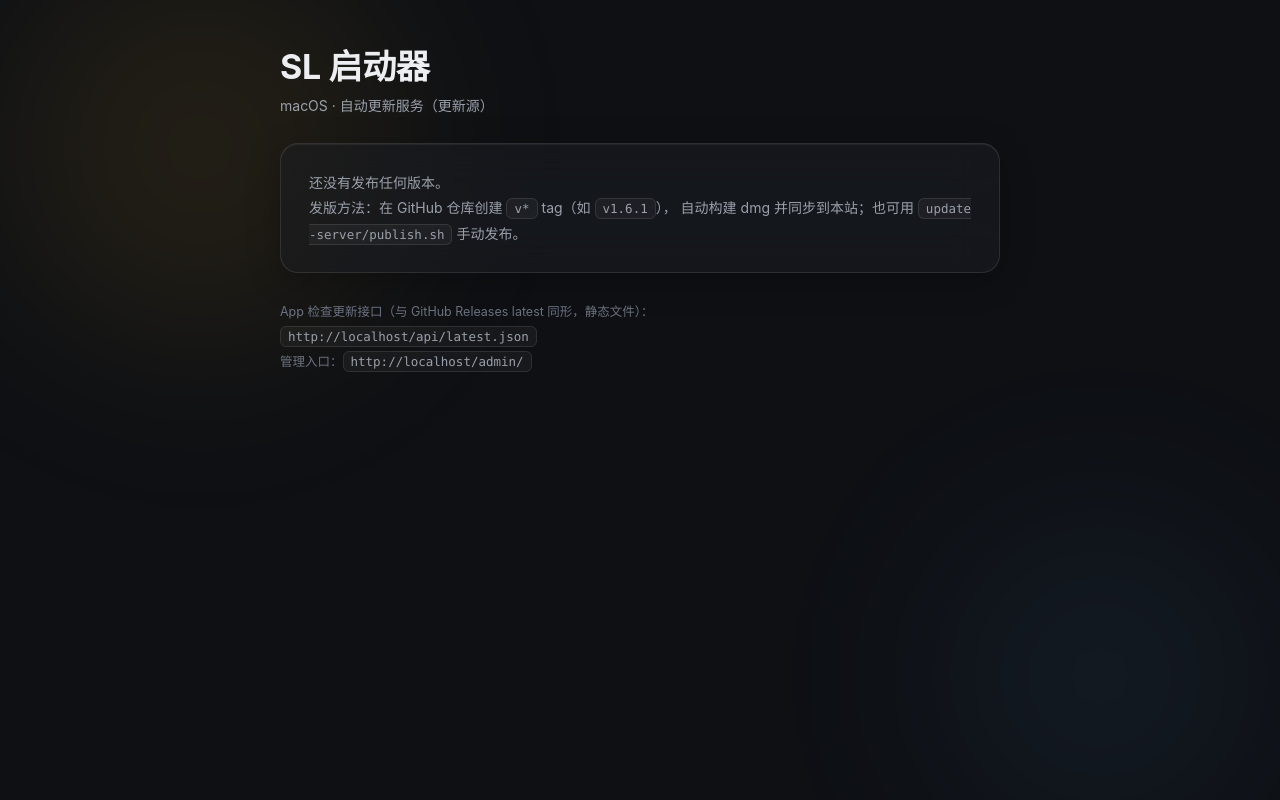
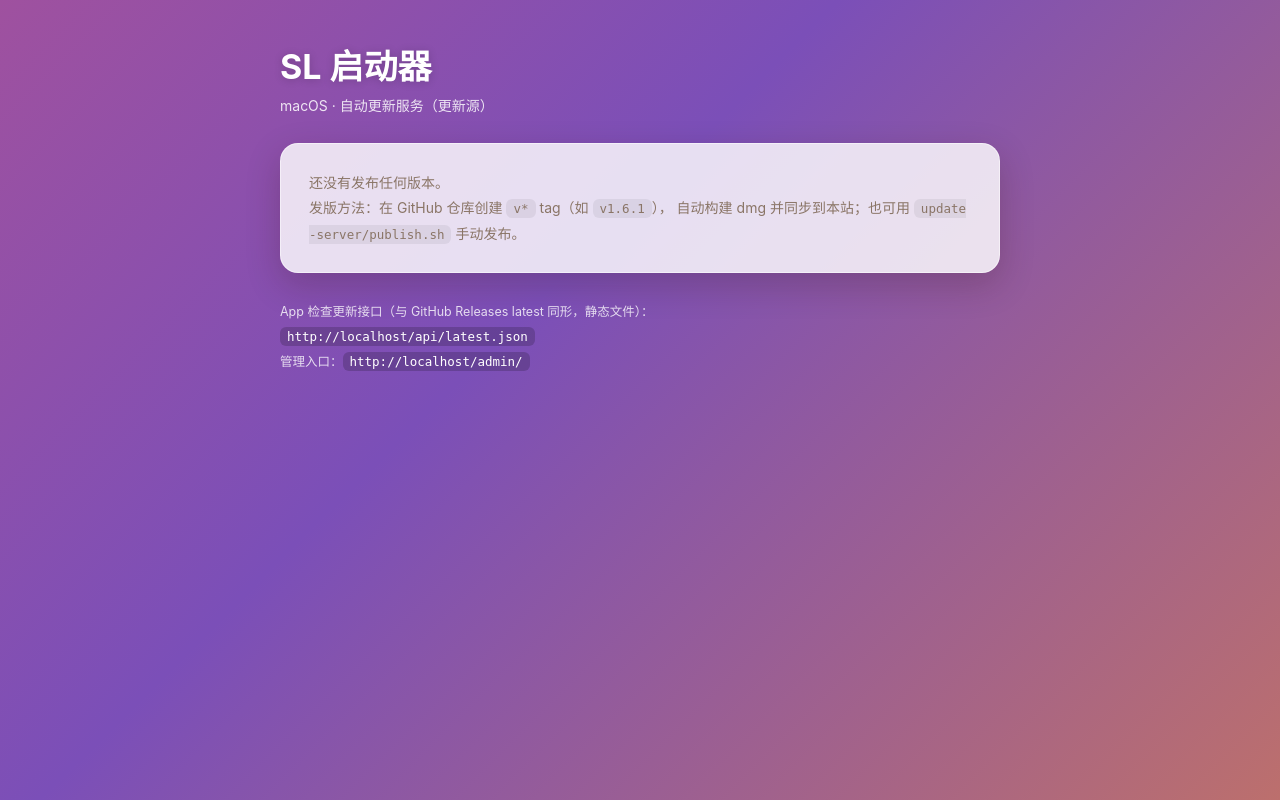
Before and after one commit to asdfasdfasdfasdfasdf111/SL, a PHP site: page /localhost/ in a window 1280 px wide. Run offline with PHP 8.4, Linux system fonts and the light colour scheme.

Commit message:
Revert "style(update-server): 首页 UI 换成 H+ 论坛那套（深色底 + 会动光晕 + 深色毛玻璃）"
This reverts commit 3c1d09b0164f14f6e8e958d40193c68183bd45e5.

```diff
--- a/update-server/htdocs/index.php
+++ b/update-server/htdocs/index.php
@@ -88,110 +88,68 @@ $base = $scheme . '://' . $host;
 <meta name="viewport" content="width=device-width, initial-scale=1">
 <title>SL 启动器 · 更新服务</title>
 <style>
-    /* 观感跟随 H+ 论坛（上一个站点）：深色底 + 会动彩色光晕 + 深色毛玻璃面板
-       （原先的暖色流动渐变 + 白色玻璃卡是 Apple 风格，已按用户要求替换） */
-    :root {
-        --bg: #0e1014;
-        --glass: rgba(28, 30, 36, 0.55);
-        --glass-soft: rgba(255, 255, 255, 0.04);
-        --glass-border: rgba(255, 255, 255, 0.1);
-        --glass-border-hi: rgba(255, 255, 255, 0.18);
-        --text: #eceef2;
-        --muted: #9aa0ab;
-        --faint: #6b7280;
-        --accent: #6cb6ff;
-        --ok: #3ecf8e;
-        --radius: 12px;
-        --blur: 22px;
-        --font: -apple-system, BlinkMacSystemFont, "Segoe UI", "PingFang SC", "Helvetica Neue", sans-serif;
-        --mono: ui-monospace, "SF Mono", Menlo, "Cascadia Code", monospace;
-        --ease-soft: cubic-bezier(0.4, 0, 0.2, 1);
-    }
+    /* 观感跟随启动器本体：暖色流动渐变 + 淡白玻璃面板（单层玻璃语言） */
     * { box-sizing: border-box; margin: 0; padding: 0; }
     body {
         min-height: 100vh;
-        font-family: var(--font);
-        background: var(--bg);
-        color: var(--text);
+        font-family: -apple-system, "PingFang SC", "Microsoft YaHei", sans-serif;
+        background: linear-gradient(135deg, #e8853a, #d4547a, #7b4fb8, #e8853a);
+        background-size: 300% 300%;
+        animation: drift 18s ease-in-out infinite;
+        color: #2b2016;
         padding: 40px 16px;
-        -webkit-font-smoothing: antialiased;
-        overflow-x: hidden;
     }
-    /* 会动光晕：两层模糊径向渐变缓慢漂移，取代原来的整屏流动渐变 */
-    body::before, body::after {
-        content: ''; position: fixed; border-radius: 50%; filter: blur(90px);
-        opacity: .35; pointer-events: none; z-index: 0;
+    @keyframes drift {
+        0%, 100% { background-position: 0% 20%; }
+        50% { background-position: 100% 80%; }
     }
-    body::before {
-        width: 520px; height: 520px; top: -140px; left: -80px;
-        background: radial-gradient(circle, rgba(255,190,50,.42), transparent 70%);
-        animation: drift1 16s var(--ease-soft) infinite alternate;
-    }
-    body::after {
-        width: 460px; height: 460px; bottom: -120px; right: -60px;
-        background: radial-gradient(circle, rgba(108,182,255,.30), transparent 70%);
-        animation: drift2 20s var(--ease-soft) infinite alternate;
-    }
-    @keyframes drift1 { from { transform: translate(0,0) scale(1); } to { transform: translate(6%,8%) scale(1.12); } }
-    @keyframes drift2 { from { transform: translate(0,0) scale(1); } to { transform: translate(-5%,-7%) scale(1.1); } }
-    .wrap { position: relative; z-index: 1; max-width: 720px; margin: 0 auto; }
-    h1 { color: var(--text); font-size: 34px; margin-bottom: 6px; letter-spacing: -.01em; }
-    .sub { color: var(--muted); margin-bottom: 28px; font-size: 14px; }
+    .wrap { max-width: 720px; margin: 0 auto; }
+    h1 { color: #fff; font-size: 34px; margin-bottom: 6px; text-shadow: 0 1px 8px rgba(0,0,0,.18); }
+    .sub { color: rgba(255,255,255,.85); margin-bottom: 28px; font-size: 14px; }
     .card {
-        background: var(--glass);
-        border: 1px solid var(--glass-border);
+        background: rgba(255,255,255,.82);
+        border: 1px solid rgba(255,255,255,.5);
         border-radius: 18px;
         padding: 26px 28px;
         margin-bottom: 20px;
-        backdrop-filter: blur(var(--blur)) saturate(1.35);
-        -webkit-backdrop-filter: blur(var(--blur)) saturate(1.35);
-        box-shadow: inset 0 1px 0 rgba(255,255,255,.06), 0 8px 32px rgba(0,0,0,.25);
+        box-shadow: 0 12px 34px rgba(60,20,10,.22);
     }
     .version { font-size: 30px; font-weight: 700; letter-spacing: .5px; }
-    .meta { color: var(--faint); font-size: 13px; margin-top: 4px; }
+    .meta { color: #8a7566; font-size: 13px; margin-top: 4px; }
     .notes { margin-top: 14px; font-size: 14px; line-height: 1.75; white-space: pre-wrap; word-break: break-word; }
     .btn {
         display: inline-block; margin-top: 18px;
-        background: linear-gradient(180deg, rgba(108,182,255,.24), rgba(108,182,255,.13));
-        color: var(--accent); text-decoration: none;
+        background: #d4547a; color: #fff; text-decoration: none;
         font-weight: 600; font-size: 15px;
-        padding: 11px 26px; border-radius: var(--radius);
-        border: 1px solid rgba(108,182,255,.38);
-        box-shadow: 0 6px 18px rgba(108,182,255,.18);
-        cursor: pointer; font-family: inherit;
-        transition: border-color .2s ease, box-shadow .2s ease, transform .2s var(--ease-soft);
+        padding: 11px 26px; border-radius: 12px;
+        box-shadow: 0 6px 16px rgba(212,84,122,.4);
+        border: none; cursor: pointer; font-family: inherit;
     }
-    .btn:hover { border-color: var(--glass-border-hi); box-shadow: 0 8px 22px rgba(108,182,255,.28); }
     .btn:active { transform: translateY(1px); }
-    .btn.secondary { background: var(--glass-soft); color: var(--text); border: 1px solid var(--glass-border); box-shadow: none; }
-    .btn.turbo {
-        background: linear-gradient(180deg, rgba(62,207,142,.24), rgba(62,207,142,.13));
-        color: var(--ok); border: 1px solid rgba(62,207,142,.38);
-        box-shadow: 0 6px 18px rgba(62,207,142,.18);
-    }
-    .btn.turbo:disabled { background: var(--glass-soft); color: var(--faint); border-color: var(--glass-border); box-shadow: none; cursor: wait; }
+    .btn.secondary { background: rgba(255,255,255,.6); color: #7a4a2c; box-shadow: none; border: 1px solid rgba(0,0,0,.08); }
+    .btn.turbo { background: #2e9e6b; box-shadow: 0 6px 16px rgba(46,158,107,.35); }
+    .btn.turbo:disabled { background: #9bb8aa; cursor: wait; box-shadow: none; }
     .btnrow { display: flex; gap: 12px; align-items: center; flex-wrap: wrap; }
     .prog { flex: 1 1 100%; min-width: 220px; height: 22px; margin-top: 6px; display: none;
-            background: rgba(255,255,255,.06); border: 1px solid var(--glass-border); border-radius: 11px; overflow: hidden; position: relative; }
+            background: rgba(0,0,0,.08); border-radius: 11px; overflow: hidden; position: relative; }
     .prog.on { display: block; }
     .prog > i { display: block; height: 100%; width: 0%; border-radius: 11px;
-                background: linear-gradient(90deg, var(--ok), #7ff0b0);
+                background: linear-gradient(90deg, #2e9e6b, #4cc07f);
                 transition: width .25s ease; }
     .prog > em { position: absolute; inset: 0; display: flex; align-items: center;
                  justify-content: center; font-style: normal; font-size: 12px;
-                 color: var(--text); font-weight: 600; }
+                 color: #3d3228; font-weight: 600; text-shadow: 0 1px 0 rgba(255,255,255,.4); }
     table { width: 100%; border-collapse: collapse; font-size: 14px; }
-    th, td { text-align: left; padding: 10px 8px; border-bottom: 1px solid var(--glass-border); }
-    th { color: var(--faint); font-weight: 600; font-size: 12px; }
-    td a { color: var(--accent); font-weight: 600; text-decoration: none; }
-    .empty { color: var(--muted); font-size: 14px; line-height: 1.8; }
+    th, td { text-align: left; padding: 10px 8px; border-bottom: 1px solid rgba(0,0,0,.08); }
+    th { color: #8a7566; font-weight: 600; font-size: 12px; }
+    td a { color: #b03a5b; font-weight: 600; text-decoration: none; }
+    .empty { color: #8a7566; font-size: 14px; line-height: 1.8; }
     code {
-        background: var(--glass-soft); border: 1px solid var(--glass-border);
-        border-radius: 6px; padding: 2px 7px; font-size: 12.5px;
-        word-break: break-all; font-family: var(--mono);
+        background: rgba(0,0,0,.06); border-radius: 6px;
+        padding: 2px 7px; font-size: 12.5px; word-break: break-all;
     }
-    .foot { color: var(--faint); font-size: 12.5px; margin-top: 26px; line-height: 2; }
-    .foot code { background: var(--glass-soft); color: var(--muted); }
+    .foot { color: rgba(255,255,255,.8); font-size: 12.5px; margin-top: 26px; line-height: 2; }
+    .foot code { background: rgba(0,0,0,.18); color: #fff; }
 </style>
 </head>
 <body>
```
